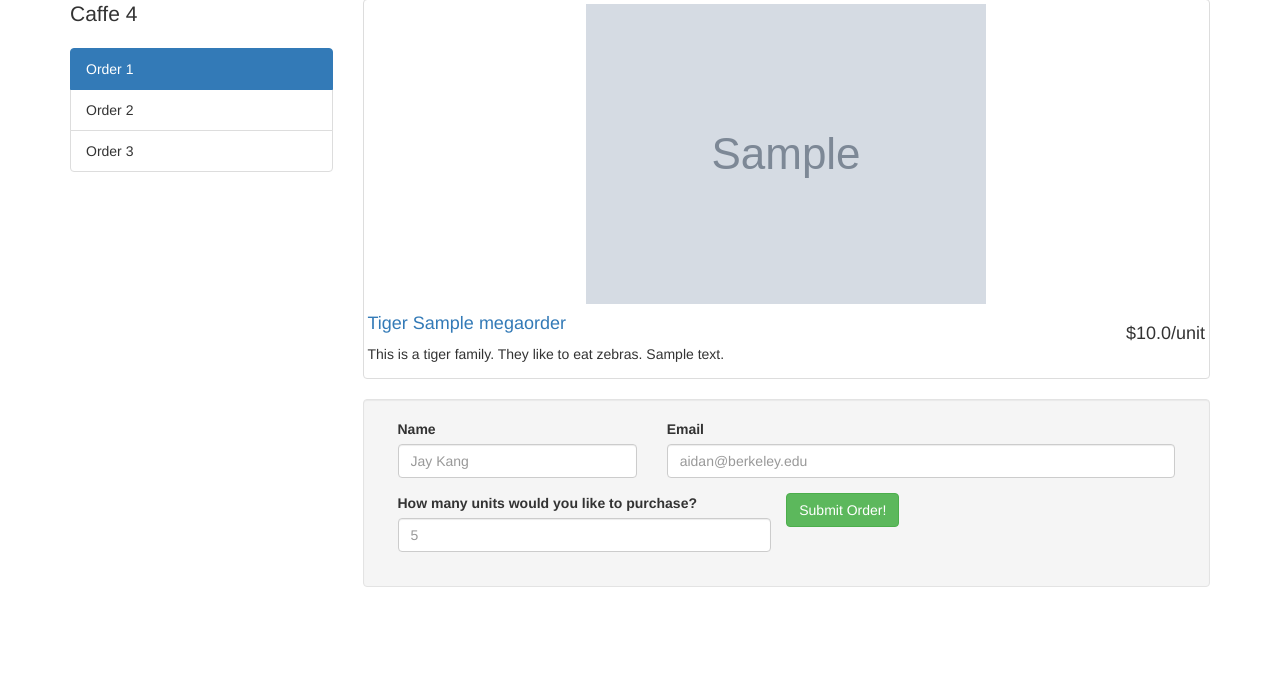
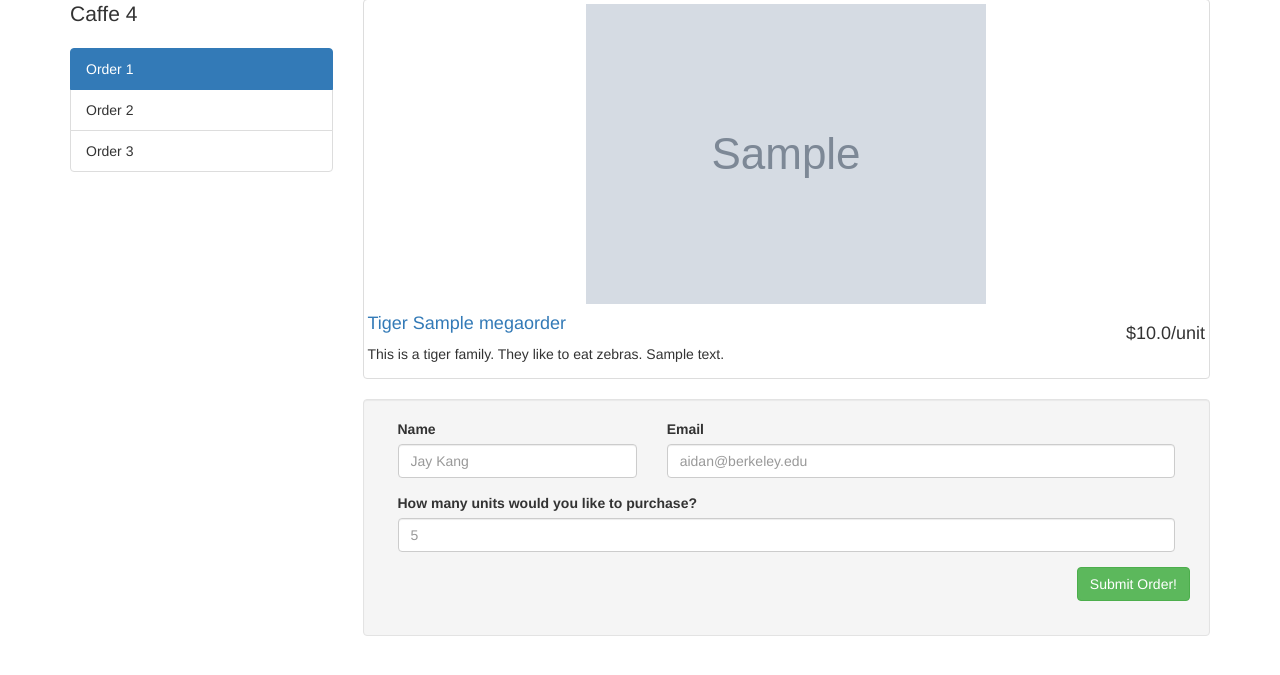
Before and after one commit to aidanjwang/caffe-4, a Django app: a page that uses mysite/app/templates/order-details.html in a window 1280 px wide. Shown: the part 73-748 px from the top of the page. Run offline with Django 3.2, Linux system fonts and the light colour scheme; tables that the repository leaves empty hold one stand-in row (values such as "Sample post"); grey boxes marked "Sample" are stand-in pictures; some libraries are stand-ins or nearby versions.

Commit message:
order detail

```diff
--- a/mysite/app/templates/order-details.html
+++ b/mysite/app/templates/order-details.html
@@ -37,16 +37,14 @@
                                 <label for="email">Email</label>
                             <input class="form-control" type="email" name="email" placeholder="aidan@berkeley.edu">
                         </div>
-                        <div class="form-group col-md-6">
+                        <div class="form-group col-md-12">
                             <label for="miniunits">How many units would you like to purchase?</label>
                             <input class="form-control" type="number" name="miniunits" placeholder="5">
                         </div>
+                        <div class="text-right form-group">
+                            <a class="btn btn-success" >Submit Order!</a>
+                        </div>
                     </div>
-                <div class="row">
-                    <div class="form-group">
-                        <a class="btn btn-success" >Submit Order!</a>
-                    </div>
-                </div>
                 </form>
             </div>
         </div>
```
